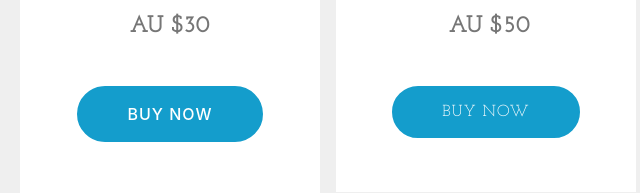
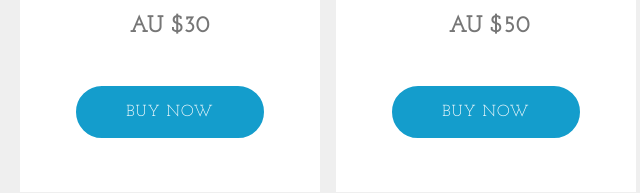
Before and after one commit to stickles/stickles.github.io, a plain HTML site: page index.html in a window 1280 px wide. Shown: the part 3747-3940 px from the top of the page, 154-794 px from the left. Drawn offline with Linux system fonts and the light colour scheme; files whose address does not match are found by name.

Commit message:
Fixed Buy Now button font

```diff
--- a/index.html
+++ b/index.html
@@ -424,7 +424,7 @@
                             <li class="list-group-item"><strong>AU $30</strong></li>
                         </ul>
                     </div>
-                    <div class="mbr-section-btn text-center py-4 pb-5"><a href="buy.html?product=3month" class="btn btn-primary">
+                    <div class="mbr-section-btn text-center py-4 pb-5"><a href="buy.html?product=3month" class="btn btn-primary display-4">
                             BUY NOW
                         </a></div>
                 </div>
```
Also changed, not shown: additional/extra-header.html (+5 -0 lines).
